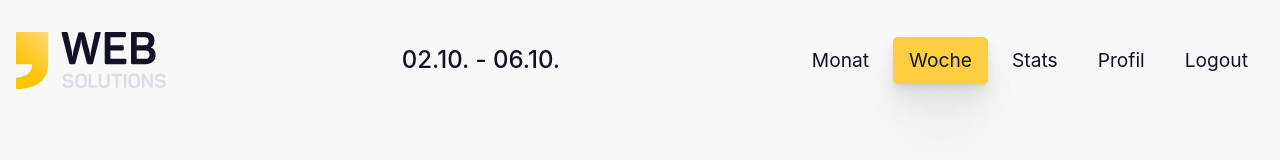
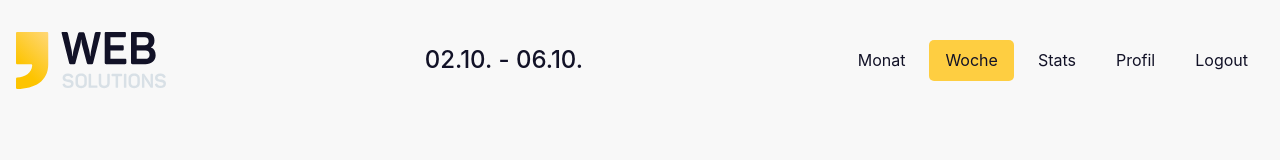
Before and after one commit to smashingwebsites/office-attendance, a Vue app: page / in a window 1280 px wide. Shown: the top 160 px of the page. Built offline with nearby package versions, Linux system fonts and the light colour scheme; no server answers; the database is empty.

Commit message:
change navigation style

```diff
--- a/src/components/header/navigation.vue
+++ b/src/components/header/navigation.vue
@@ -16,7 +16,7 @@
 </template>
 <style scoped >
 nav {
-  font-size: 1.2rem;
+  font-size: 1rem;
 }
 
 nav ul {
@@ -41,13 +41,5 @@ nav ul li:hover, nav ul li:focus {
 
 nav ul li.active {
   background: var(--clr-hightlight);
-  box-shadow:
-  0px 1.4px 2.2px rgba(0, 0, 0, 0.02),
-  0px 3.3px 5.3px rgba(0, 0, 0, 0.028),
-  0px 6.3px 10px rgba(0, 0, 0, 0.035),
-  0px 11.2px 17.9px rgba(0, 0, 0, 0.042),
-  0px 20.9px 33.4px rgba(0, 0, 0, 0.05),
-  0px 50px 80px rgba(0, 0, 0, 0.07)
-;
 }
 </style>
```
